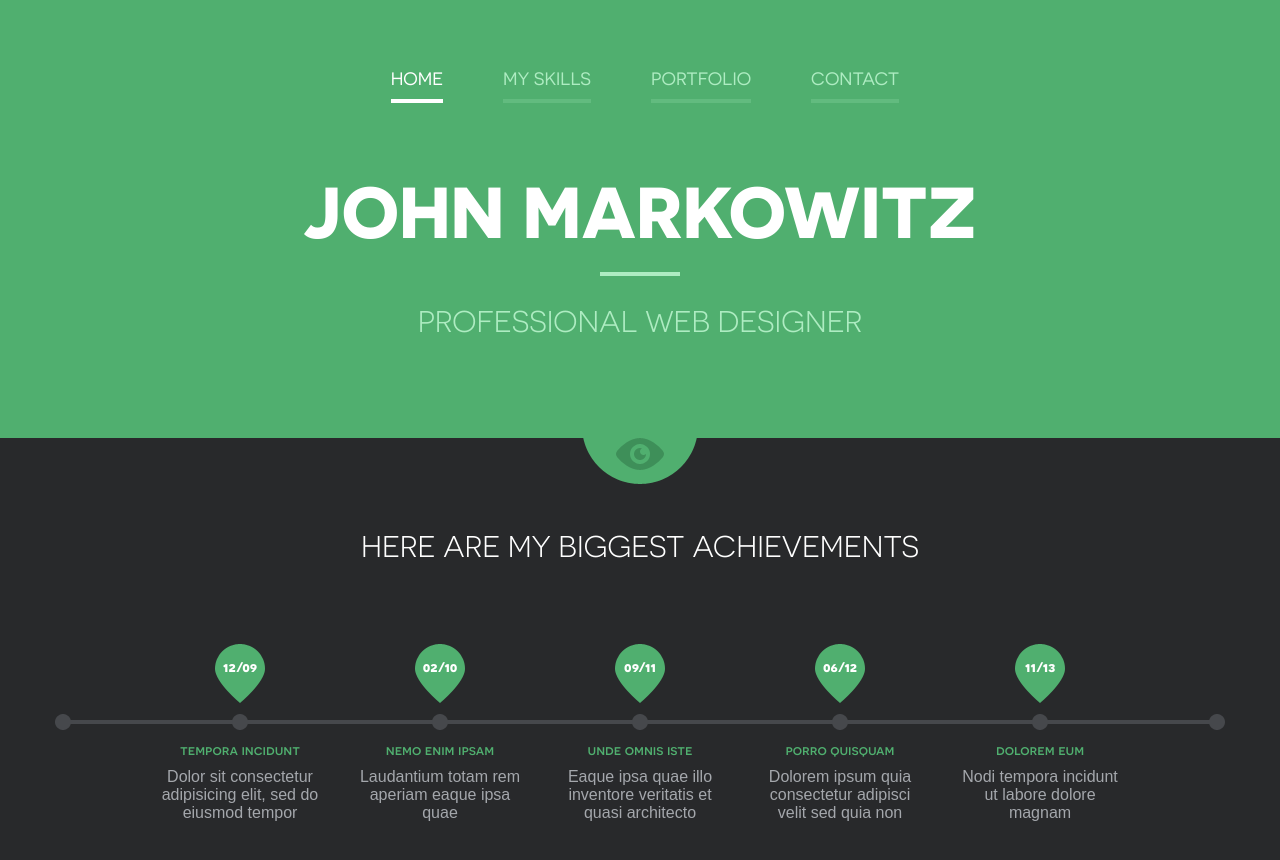
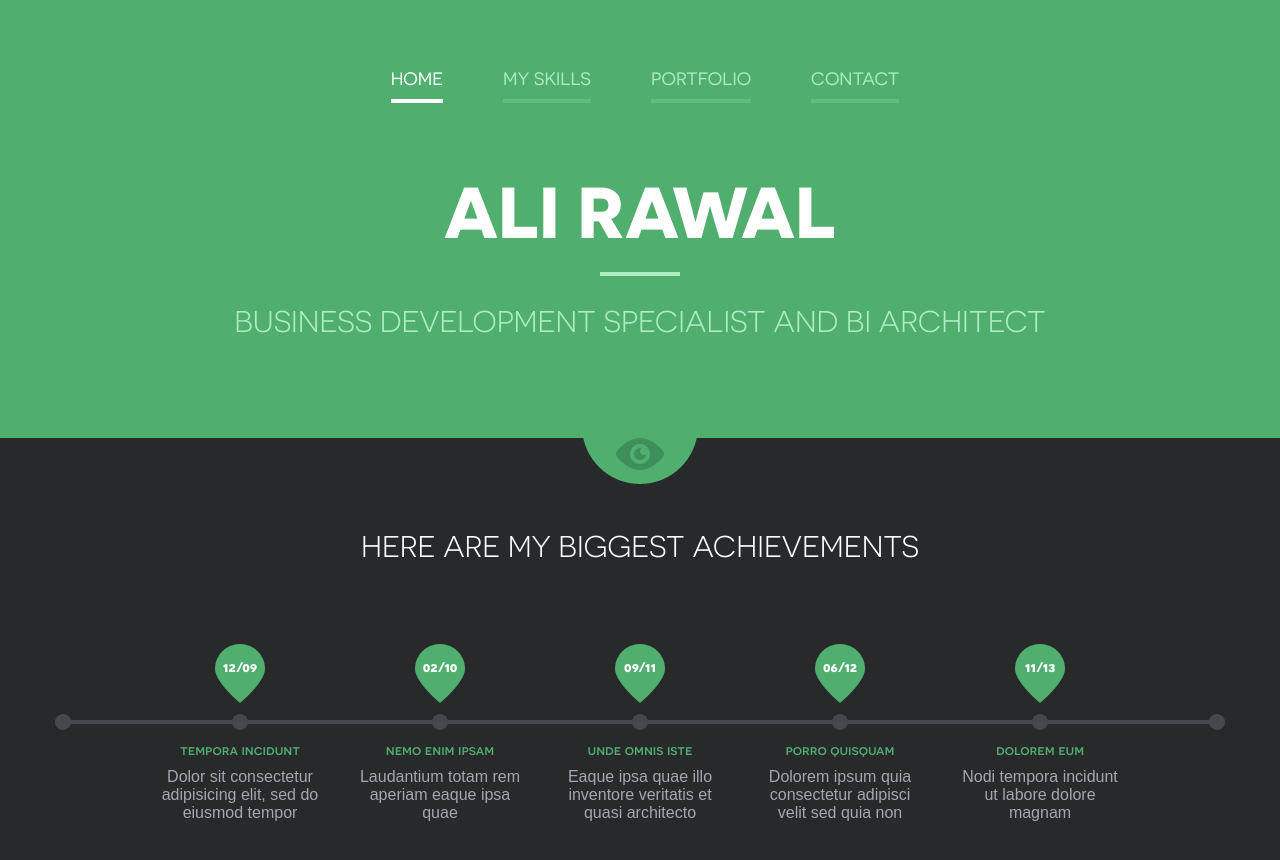
Before and after one commit to alirawal/alirawal.github.io, a plain HTML site: page index.html in a window 1280 px wide. Shown: the top 860 px of the page. Drawn offline with nearby package versions, Linux system fonts and the light colour scheme.

Commit message:
first commit

```diff
--- a/index.html
+++ b/index.html
@@ -28,8 +28,8 @@
 							<li><a href="Contact.html">Contact</a></li>
 						</ul>
 					</nav>
-				<h1 class="logo">John Markowitz</h1>
-				<h2 class="slogan">Professional Web Designer</h2>
+				<h1 class="logo">Ali Rawal</h1>
+				<h2 class="slogan">Business Development Specialist and BI Architect</h2>
 			</header>
 		</div>
 		<div class="wrapper-holder grey">
```
